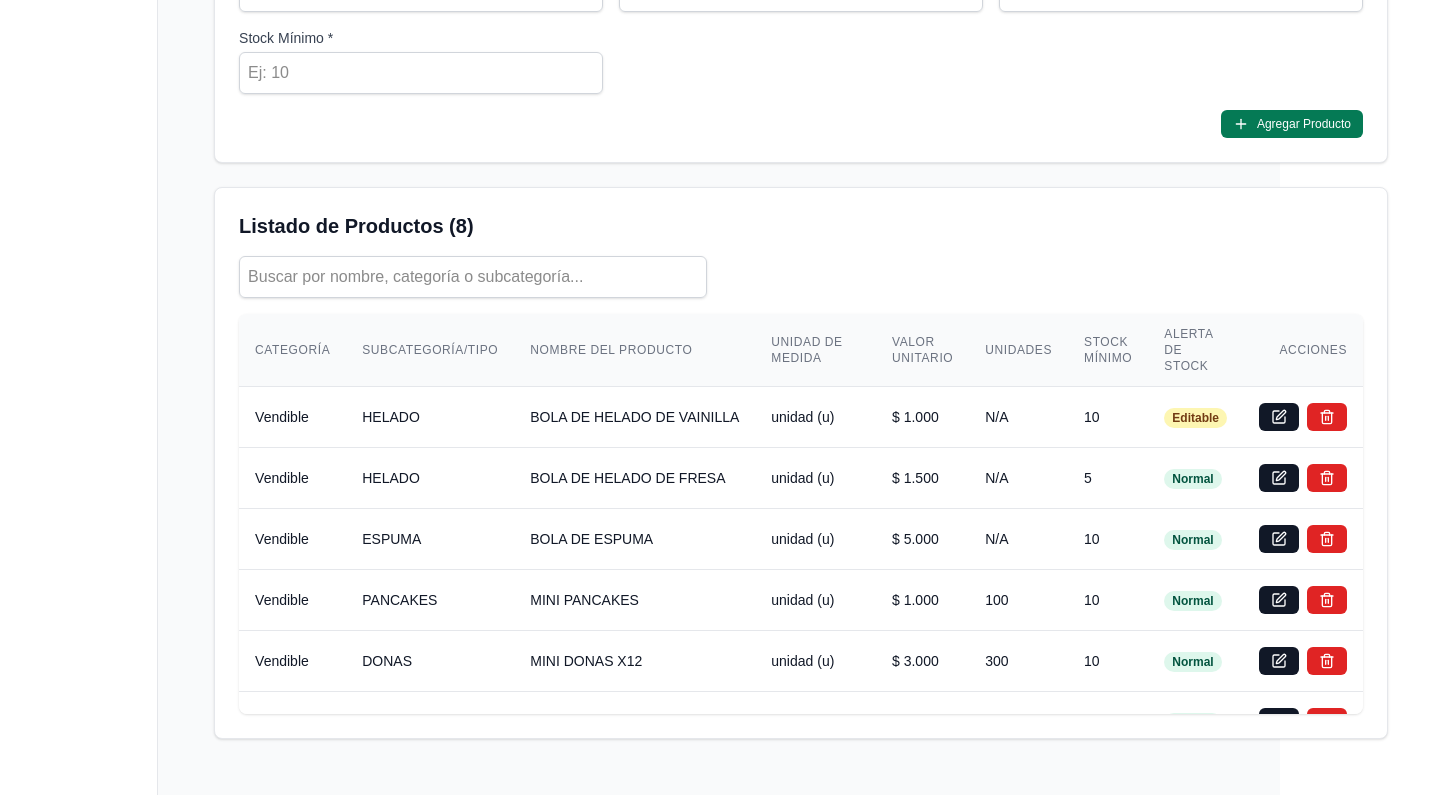
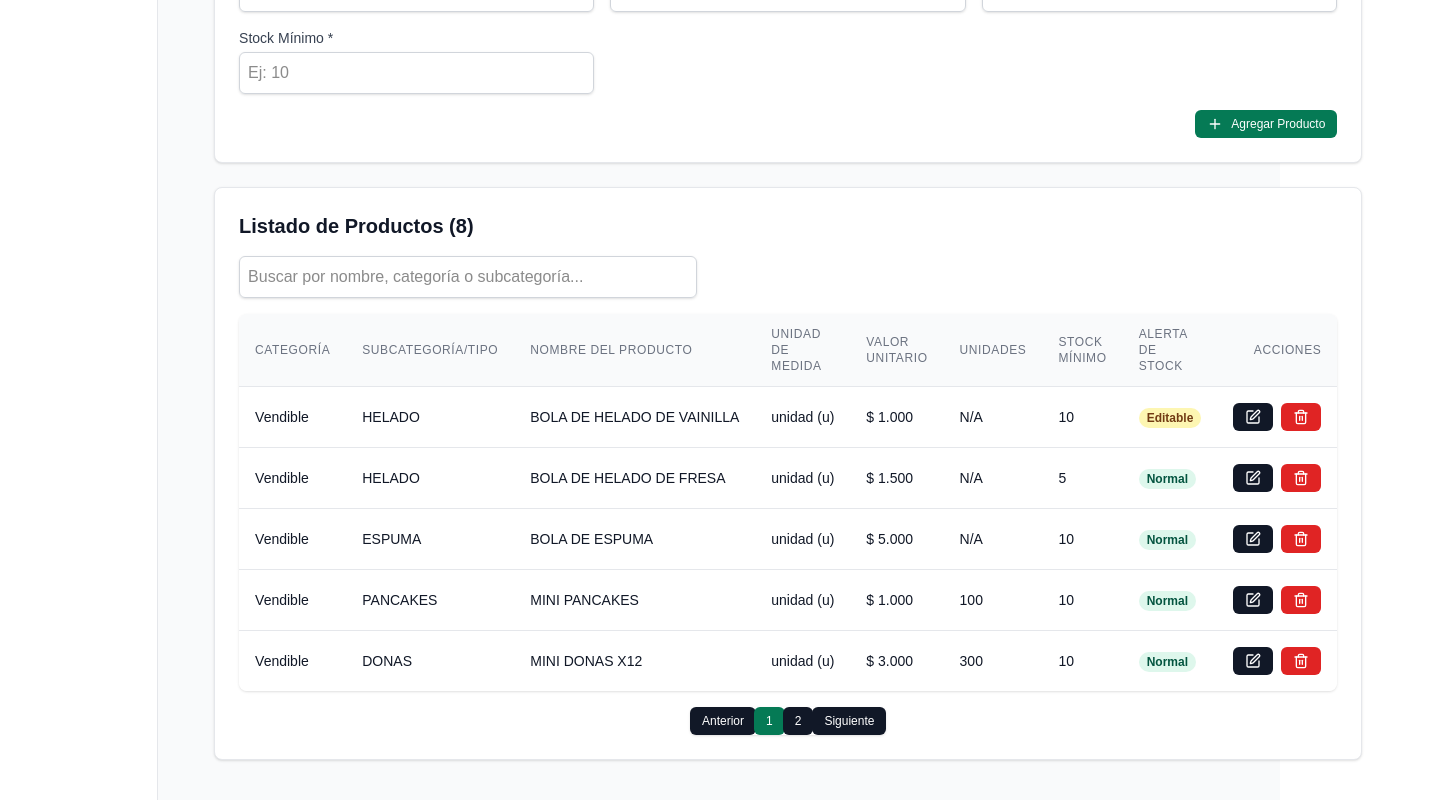
Before and after one commit to yordansolis/inventory, a Next.js app in the folder frontend/: page /dashboard/inventario/consumo in a window 1280 px wide. Shown: the part 390-1190 px from the top of the page, 1444 px wide, since content can reach past the window. Built offline with nearby package versions, Linux system fonts and the light colour scheme.

Commit message:
agregando paginación

```diff
--- a/frontend/src/app/dashboard/inventario/consumo/page.tsx
+++ b/frontend/src/app/dashboard/inventario/consumo/page.tsx
@@ -52,7 +52,7 @@ export default function InventarioConsumoPage() {
   const [editingId, setEditingId] = useState<number | null>(null);
   const [searchTerm, setSearchTerm] = useState<string>('');
   const [currentPage, setCurrentPage] = useState<number>(1);
-  const productsPerPage = 10;
+  const productsPerPage = 5;
 
   // Función para calcular el estado de alerta basado en stock
   const calculateAlertaStockBajo = useCallback((unidades: number | null, stockMinimo: number): InventoryProduct['alertaStockBajo'] => {
@@ -425,6 +425,42 @@ export default function InventarioConsumoPage() {
             </table>
           </div>
         )}
+
+        {filteredProducts.length > productsPerPage && (
+          <div className="flex justify-center mt-4">
+            <nav className="relative z-0 inline-flex rounded-md shadow-sm -space-x-px" aria-label="Pagination">
+              <Button
+                onClick={() => paginate(currentPage - 1)}
+                disabled={currentPage === 1}
+                variant="default"
+                size="sm"
+                className="rounded-l-md"
+              >
+                Anterior
+              </Button>
+              {[...Array(totalPages)].map((_, index) => (
+                <Button
+                  key={index}
+                  onClick={() => paginate(index + 1)}
+                  variant={currentPage === index + 1 ? "success" : "default"}
+                  size="sm"
+                  className="-ml-px"
+                >
+                  {index + 1}
+                </Button>
+              ))}
+              <Button
+                onClick={() => paginate(currentPage + 1)}
+                disabled={currentPage === totalPages}
+                variant="default"
+                size="sm"
+                className="rounded-r-md"
+              >
+                Siguiente
+              </Button>
+            </nav>
+          </div>
+        )}
       </Card>
     </div>
   );
--- a/frontend/src/app/dashboard/inventario/suministro/page.tsx
+++ b/frontend/src/app/dashboard/inventario/suministro/page.tsx
@@ -39,6 +39,8 @@ export default function SuministroPage() {
 
   const [editingId, setEditingId] = useState<number | null>(null);
   const [searchTerm, setSearchTerm] = useState<string>('');
+  const [currentPage, setCurrentPage] = useState<number>(1);
+  const productsPerPage = 5;
 
   // Función para calcular el estado basado en cantidad y mínimo
   const calculateEstado = useCallback((cantidad: number, minimo: number): ConsumableProduct['estado'] => {
@@ -215,6 +217,16 @@ export default function SuministroPage() {
     );
   }, [productosConsumibles, searchTerm]);
 
+  // Calcular productos para la página actual
+  const indexOfLastProduct = currentPage * productsPerPage;
+  const indexOfFirstProduct = indexOfLastProduct - productsPerPage;
+  const currentProducts = useMemo(() => filteredProducts.slice(indexOfFirstProduct, indexOfLastProduct), [filteredProducts, indexOfFirstProduct, indexOfLastProduct]);
+
+  // Cambiar de página
+  const paginate = (pageNumber: number) => setCurrentPage(pageNumber);
+
+  const totalPages = Math.ceil(filteredProducts.length / productsPerPage);
+
   return (
     <div className="p-6">
       <h1 className="text-3xl font-bold text-gray-900 mb-6">Suministros</h1>
@@ -368,7 +380,7 @@ export default function SuministroPage() {
                 </tr>
               </thead>
               <tbody className="bg-white divide-y divide-gray-200">
-                {filteredProducts.map((producto) => (
+                {currentProducts.map((producto) => (
                   <tr key={producto.id} className="hover:bg-gray-50">
                     <td className="px-6 py-4 whitespace-nowrap text-sm font-medium text-gray-900">
                       {producto.nombre}
@@ -417,6 +429,42 @@ export default function SuministroPage() {
             </table>
           </div>
         )}
+
+        {filteredProducts.length > productsPerPage && (
+          <div className="flex justify-center mt-4">
+            <nav className="relative z-0 inline-flex rounded-md shadow-sm -space-x-px" aria-label="Pagination">
+              <Button
+                onClick={() => paginate(currentPage - 1)}
+                disabled={currentPage === 1}
+                variant="default"
+                size="sm"
+                className="rounded-l-md"
+              >
+                Anterior
+              </Button>
+              {[...Array(totalPages)].map((_, index) => (
+                <Button
+                  key={index}
+                  onClick={() => paginate(index + 1)}
+                  variant={currentPage === index + 1 ? "default" : "secondary"}
+                  size="sm"
+                  className="-ml-px"
+                >
+                  {index + 1}
+                </Button>
+              ))}
+              <Button
+                onClick={() => paginate(currentPage + 1)}
+                disabled={currentPage === totalPages}
+                variant="default"
+                size="sm"
+                className="rounded-r-md"
+              >
+                Siguiente
+              </Button>
+            </nav>
+          </div>
+        )}
       </Card>
     </div>
   );
```
